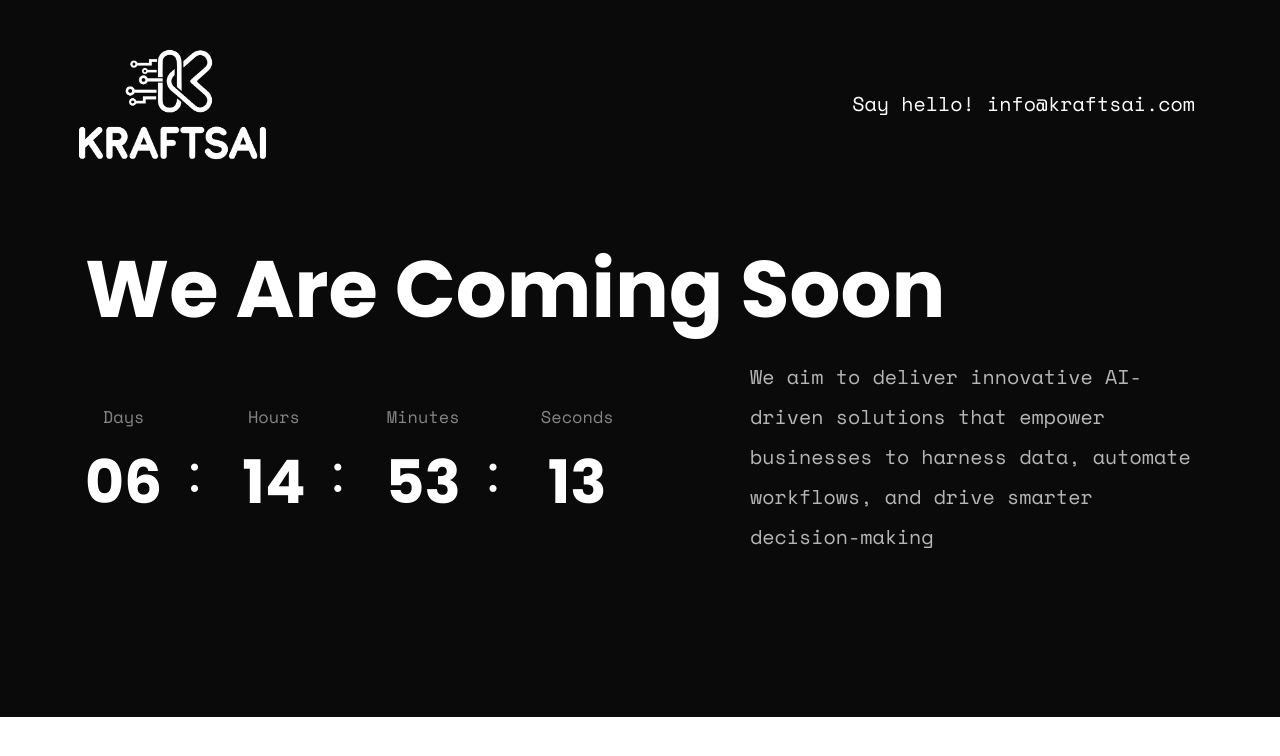
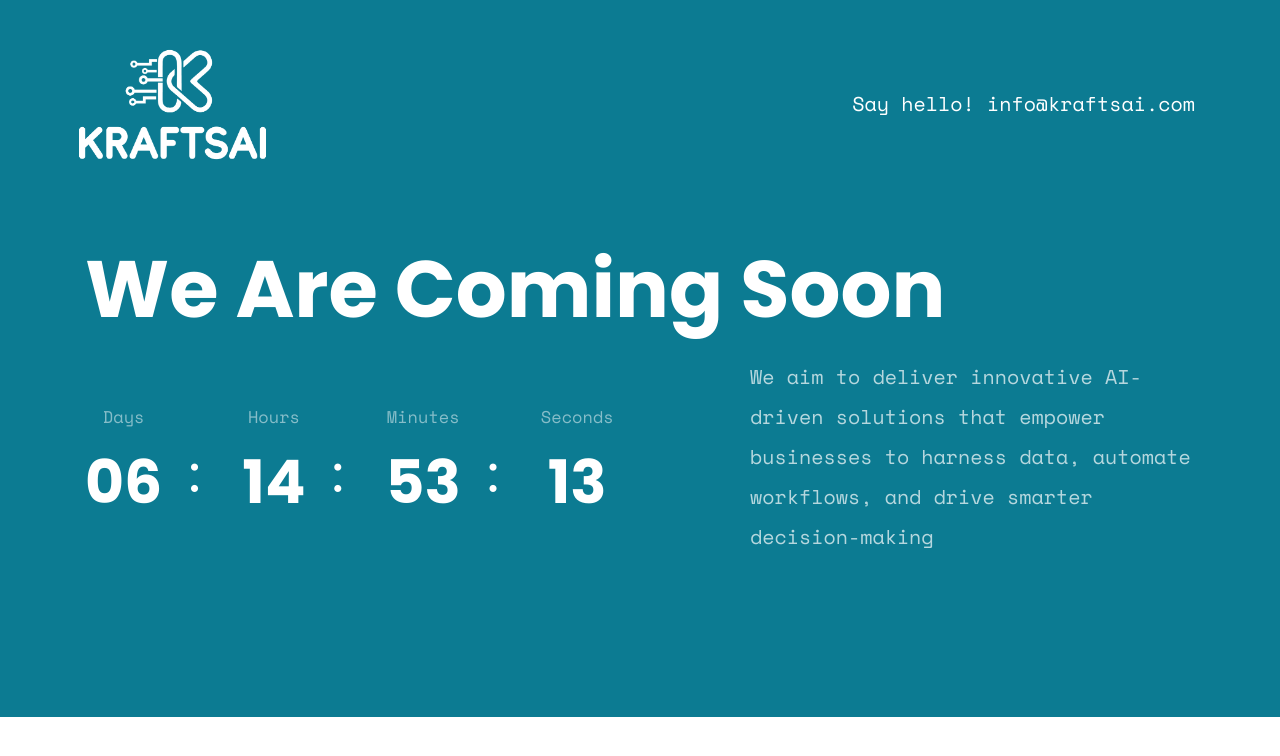
Before and after one commit to seifkowatli/kraftsai-website, a plain HTML site: page index.html in a window 1280 px wide. Drawn offline with nearby package versions, Linux system fonts and the light colour scheme.

Commit message:
Update style.css
change the background color

```diff
--- a/assets/css/style.css
+++ b/assets/css/style.css
@@ -1010,7 +1010,7 @@ p {
 }
 
 main.main-06 {
-  background: #0A0A0A;
+  background: #0C7B92;
   overflow: hidden;
 }
 
```
